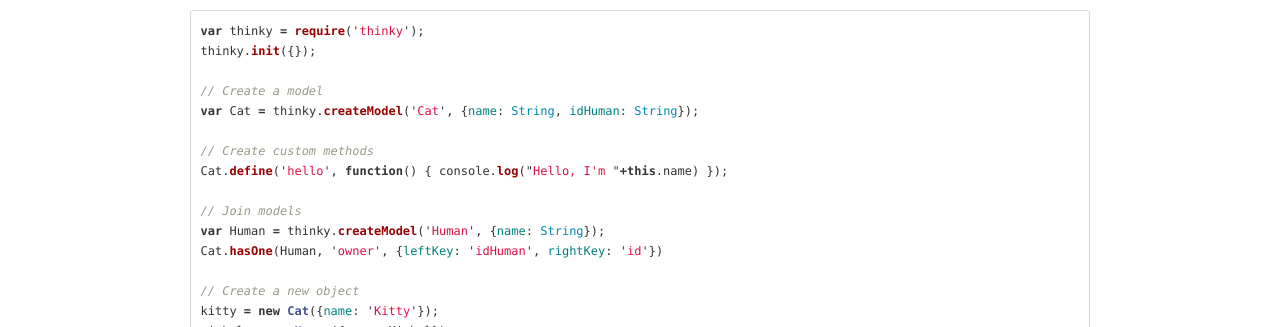
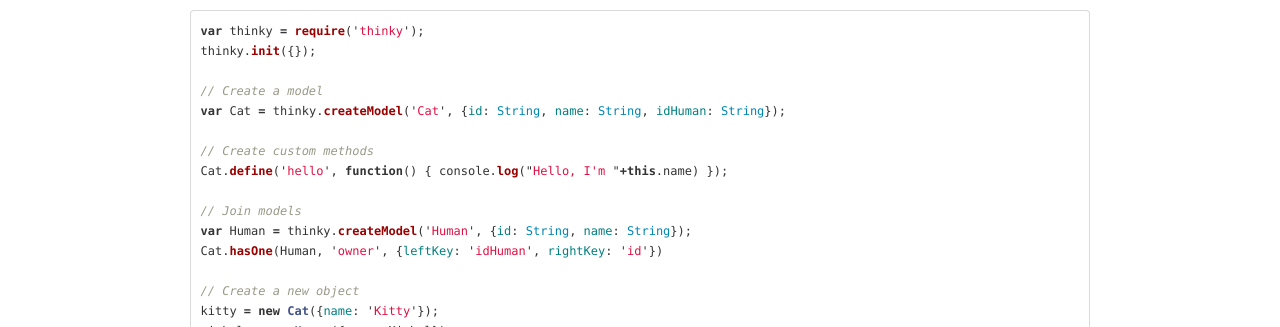
Before and after one commit to neumino/thinky, a Jekyll site: the page built from index.md, in a window 1280 px wide. Shown: the part 625-952 px from the top of the page. Built offline with Jekyll 4.4.1, drawn with Linux system fonts in a browser that asks for light colours; Markdown is read by kramdown in place of the engine named in the settings.

Commit message:
Fix -- forgot id

```diff
--- a/index.md
+++ b/index.md
@@ -18,13 +18,13 @@ var thinky = require('thinky');
 thinky.init({});
 
 // Create a model
-var Cat = thinky.createModel('Cat', {name: String, idHuman: String});
+var Cat = thinky.createModel('Cat', {id: String, name: String, idHuman: String});
 
 // Create custom methods
 Cat.define('hello', function() { console.log("Hello, I'm "+this.name) });
 
 // Join models
-var Human = thinky.createModel('Human', {name: String});
+var Human = thinky.createModel('Human', {id: String, name: String});
 Cat.hasOne(Human, 'owner', {leftKey: 'idHuman', rightKey: 'id'})
 
 // Create a new object
```
